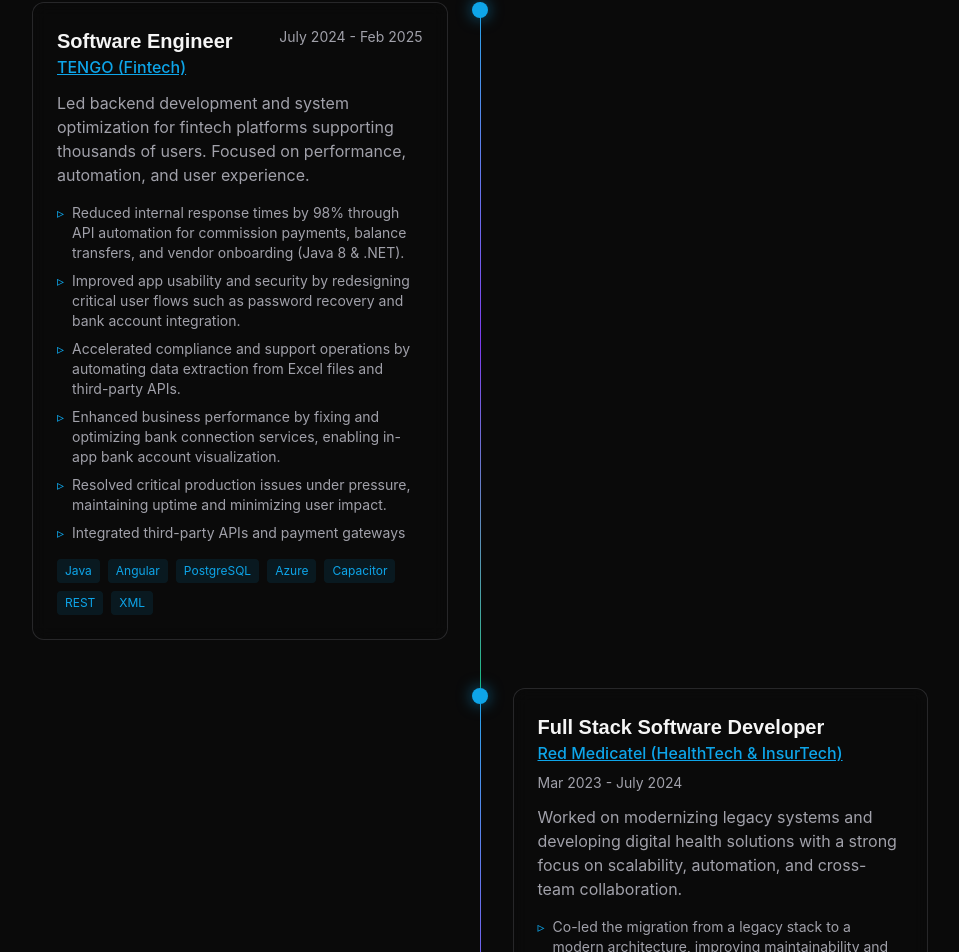
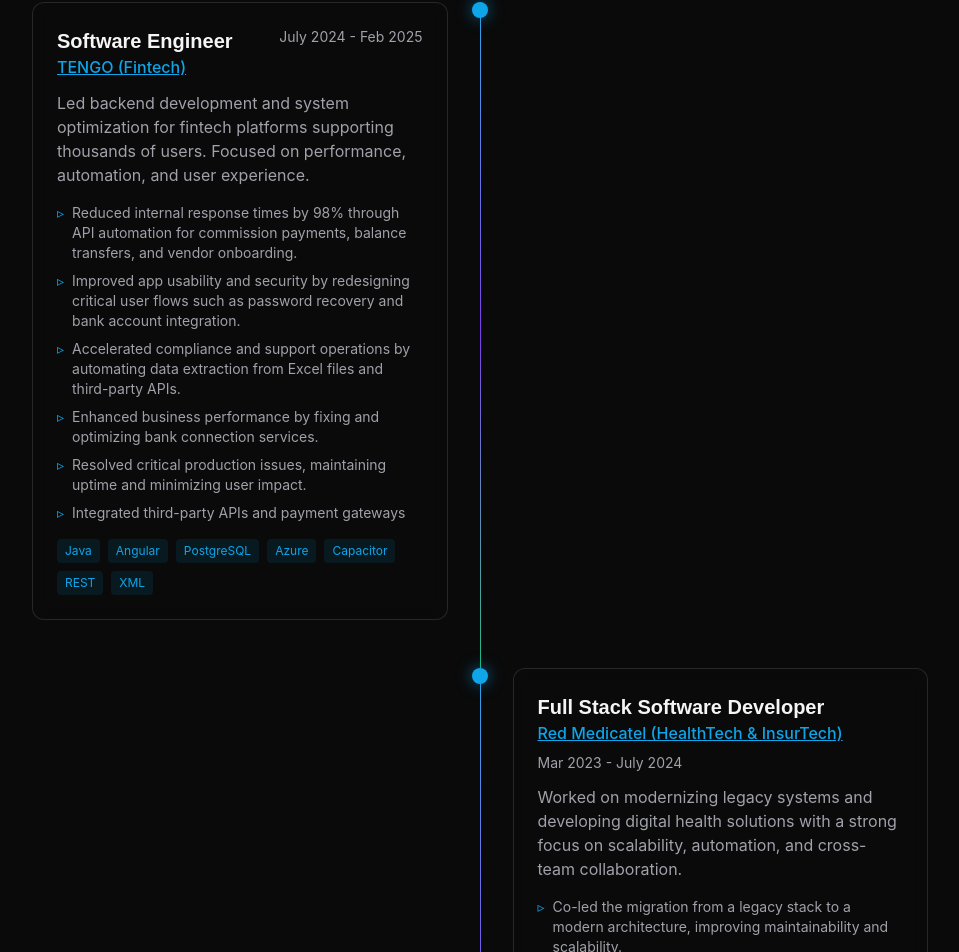
Before and after one commit to denzellgh/portfolio-denzellgh, a React (Vite) app: page / in a window 1280 px wide. Shown: the part 2634-3586 px from the top of the page, without its empty margins (160-1119 px from the left). Built offline with nearby package versions, Linux system fonts and the light colour scheme; no server answers.

Commit message:
fix: less content in experience

```diff
--- a/src/data/experience.ts
+++ b/src/data/experience.ts
@@ -21,11 +21,11 @@
     description:
       'Led backend development and system optimization for fintech platforms supporting thousands of users. Focused on performance, automation, and user experience.',
     achievements: [
-      'Reduced internal response times by 98% through API automation for commission payments, balance transfers, and vendor onboarding (Java 8 & .NET).',
+      'Reduced internal response times by 98% through API automation for commission payments, balance transfers, and vendor onboarding.',
       'Improved app usability and security by redesigning critical user flows such as password recovery and bank account integration.',
       'Accelerated compliance and support operations by automating data extraction from Excel files and third-party APIs.',
-      'Enhanced business performance by fixing and optimizing bank connection services, enabling in-app bank account visualization.',
-      'Resolved critical production issues under pressure, maintaining uptime and minimizing user impact.',
+      'Enhanced business performance by fixing and optimizing bank connection services.',
+      'Resolved critical production issues, maintaining uptime and minimizing user impact.',
       'Integrated third-party APIs and payment gateways',
     ],
     technologies: [
@@ -49,7 +49,7 @@
       'Worked on modernizing legacy systems and developing digital health solutions with a strong focus on scalability, automation, and cross-team collaboration.',
     achievements: [
       'Co-led the migration from a legacy stack to a modern architecture, improving maintainability and scalability.',
-      'Streamlined UI development across many products by contributing to a shared NPM component library (Shadcn/UI, Storybook).',
+      'Streamlined UI development across many products by contributing to a shared NPM component library.',
       'Boosted user engagement by implementing automated WhatsApp workflows for real-time notifications',
       'Increased code quality and team efficiency by creating GitHub workflows for PRs, reviews, and testing pipelines.',
       'Delivered product demos to executives and leads, aligning new features with business goals and user needs.',
```
